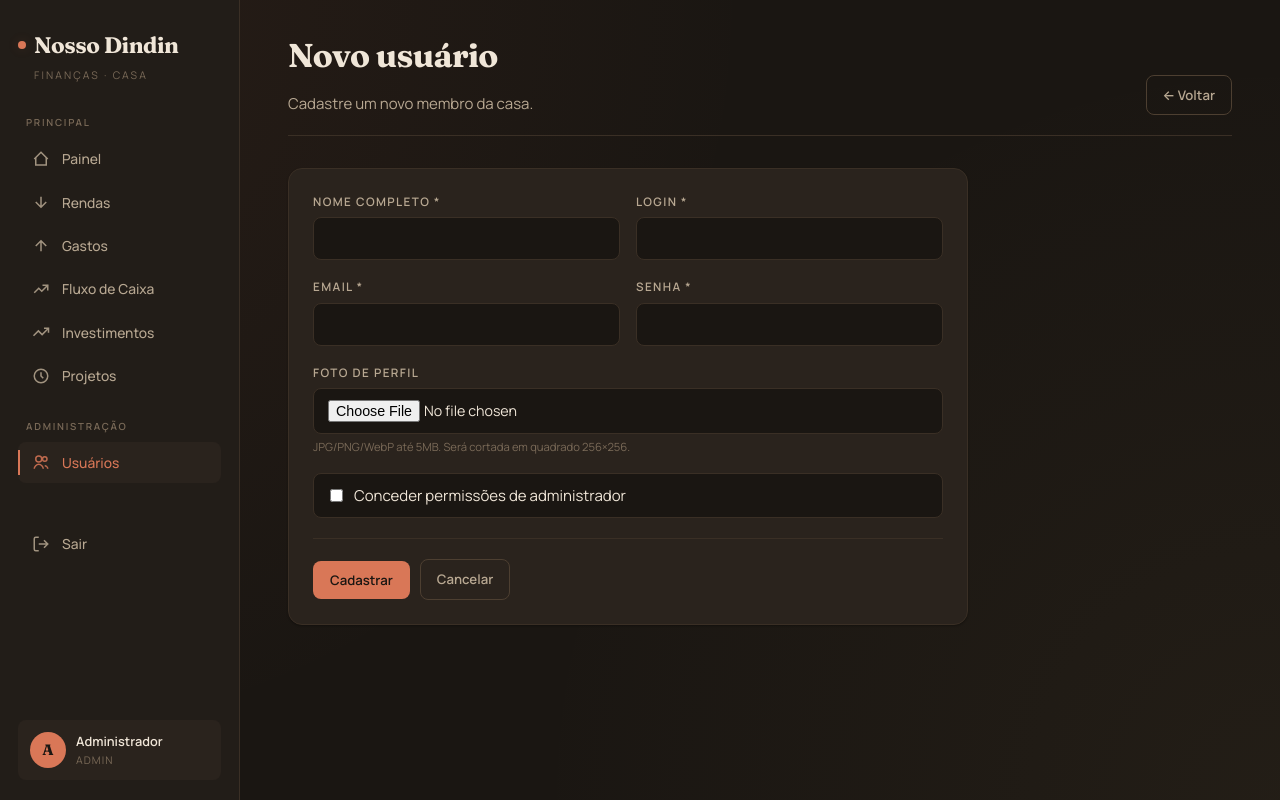
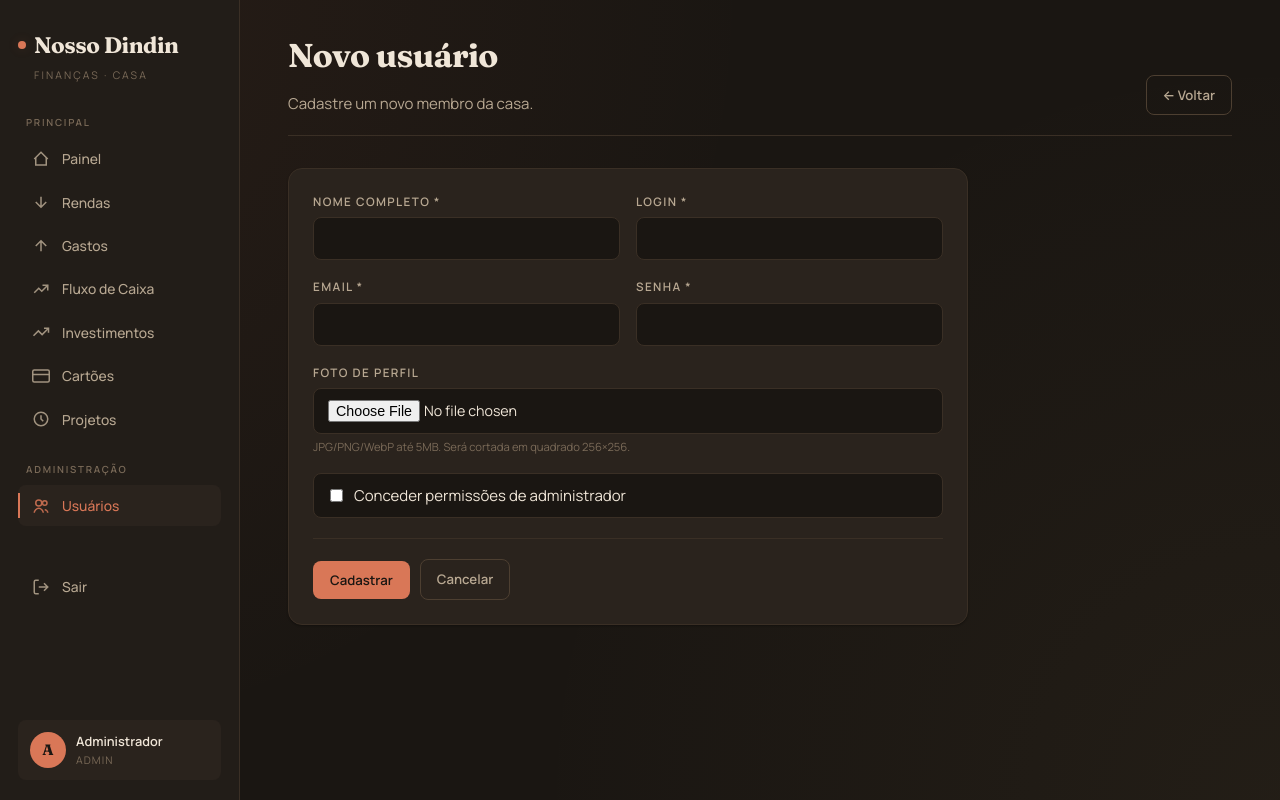
Before and after one commit to mavana1981-boop/NOSSOS-DINDINS, a Flask app: page /admin/usuarios/novo in a window 1280 px wide. Run offline with Flask 3, Linux system fonts and the light colour scheme; a user stored in the database is signed in.

Commit message:
Update base.html

```diff
--- a/app/templates/base.html
+++ b/app/templates/base.html
@@ -34,6 +34,10 @@
     <a href="{{ url_for('investments.list_investments') }}" class="nav-link {% if 'investments' in request.endpoint %}active{% endif %}">
       <svg class="nav-icon" viewBox="0 0 24 24" fill="none" stroke="currentColor" stroke-width="2"><polyline points="22 7 13.5 15.5 8.5 10.5 2 17"/><polyline points="16 7 22 7 22 13"/></svg>
       Investimentos
+    </a>
+    <a href="{{ url_for('cards.list_cards') }}" class="nav-link {% if 'cards' in request.endpoint %}active{% endif %}">
+      <svg class="nav-icon" viewBox="0 0 24 24" fill="none" stroke="currentColor" stroke-width="2"><rect x="1" y="4" width="22" height="16" rx="2" ry="2"/><line x1="1" y1="10" x2="23" y2="10"/></svg>
+      Cartões
     </a>
     <a href="{{ url_for('projects.list_projects') }}" class="nav-link {% if 'projects' in request.endpoint %}active{% endif %}">
       <svg class="nav-icon" viewBox="0 0 24 24" fill="none" stroke="currentColor" stroke-width="2"><circle cx="12" cy="12" r="9"/><path d="M12 7v5l3 3"/></svg>
```
